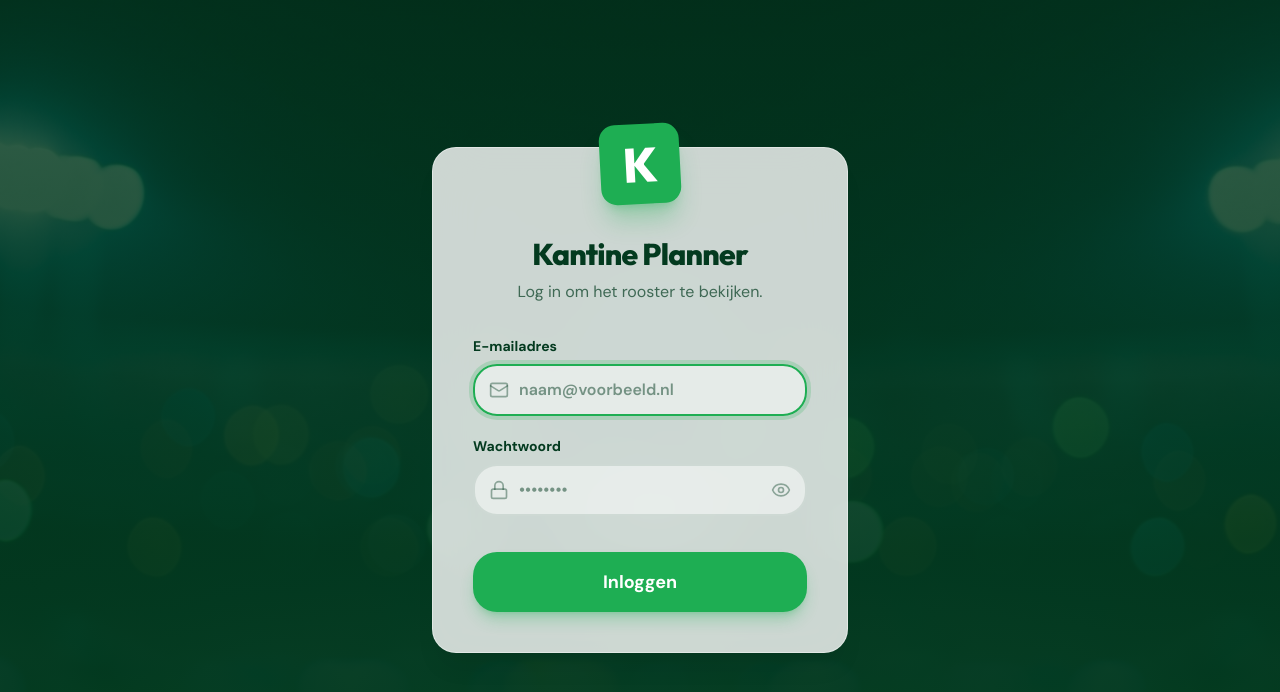
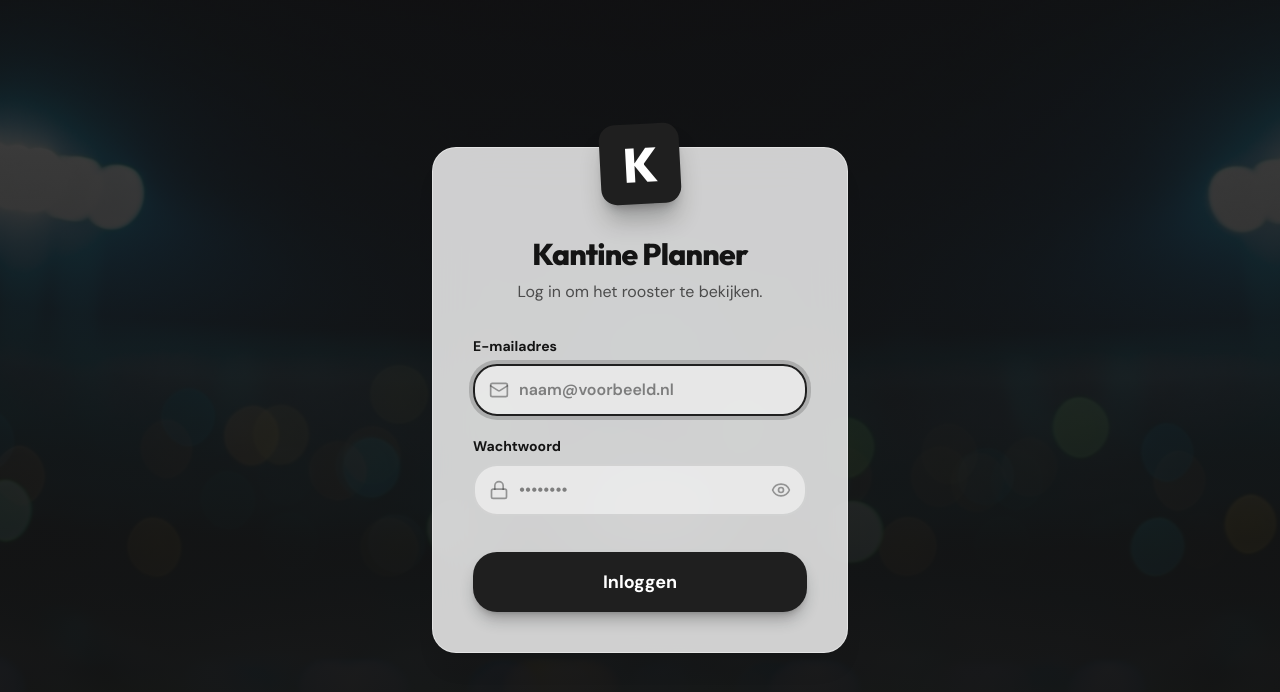
Before and after one commit to thomas-nienhaus/club-shift-manager, a React (Vite) app in the folder artifacts/kantine-planner/: page /login in a window 1280 px wide. Shown: the top 692 px of the page. Built offline with nearby package versions, Linux system fonts and the light colour scheme; no server answers.

Commit message:
feat: apply KCVO black/white color scheme
https://claude.ai/code/session_01LY6jQNywX1tcwhMUwvGxQW

```diff
--- a/artifacts/kantine-planner/src/index.css
+++ b/artifacts/kantine-planner/src/index.css
@@ -35,39 +35,37 @@
 }
 
 :root {
-  /* Clean, slightly warm off-white background */
-  --background: 120 10% 98%;
-  --foreground: 150 40% 10%;
+  --background: 0 0% 98%;
+  --foreground: 0 0% 10%;
 
   --card: 0 0% 100%;
-  --card-foreground: 150 40% 10%;
+  --card-foreground: 0 0% 10%;
 
-  /* Vibrant Grass Green - core sporty brand color */
-  --primary: 142 71% 40%;
+  /* KCVO zwart als primaire kleur */
+  --primary: 0 0% 12%;
   --primary-foreground: 0 0% 100%;
 
-  /* Dark Forest Green for solid elements */
-  --secondary: 150 90% 12%;
+  --secondary: 0 0% 20%;
   --secondary-foreground: 0 0% 100%;
 
-  --muted: 150 15% 94%;
-  --muted-foreground: 150 10% 40%;
+  --muted: 0 0% 94%;
+  --muted-foreground: 0 0% 42%;
 
-  /* Energetic Orange for open spots / attention */
+  /* Oranje als accentkleur voor aandachtspunten */
   --accent: 32 95% 55%;
   --accent-foreground: 0 0% 100%;
 
   --destructive: 0 84% 60%;
   --destructive-foreground: 0 0% 100%;
 
-  --border: 150 15% 88%;
-  --input: 150 15% 88%;
-  --ring: 142 71% 40%;
+  --border: 0 0% 88%;
+  --input: 0 0% 88%;
+  --ring: 0 0% 12%;
 
-  /* Deep dark green for sidebar */
-  --sidebar: 150 90% 12%;
+  /* Zwarte sidebar passend bij KCVO */
+  --sidebar: 0 0% 8%;
   --sidebar-foreground: 0 0% 100%;
-  --sidebar-accent: 142 71% 40%;
+  --sidebar-accent: 0 0% 22%;
 }
 
 @layer base {
@@ -92,7 +90,7 @@
     @apply block text-sm font-bold text-foreground mb-2;
   }
   .btn-primary {
-    @apply px-6 py-3 rounded-xl font-bold bg-primary text-primary-foreground shadow-lg shadow-primary/30 hover:shadow-xl hover:shadow-primary/40 hover:-translate-y-0.5 active:translate-y-0 active:shadow-md transition-all duration-200 disabled:opacity-50 disabled:pointer-events-none;
+    @apply px-6 py-3 rounded-xl font-bold bg-primary text-primary-foreground shadow-lg shadow-black/20 hover:shadow-xl hover:shadow-black/30 hover:-translate-y-0.5 active:translate-y-0 active:shadow-md transition-all duration-200 disabled:opacity-50 disabled:pointer-events-none;
   }
   .btn-secondary {
     @apply px-6 py-3 rounded-xl font-bold bg-white border-2 border-border text-foreground hover:border-primary hover:bg-primary/5 active:bg-primary/10 transition-all duration-200 disabled:opacity-50 disabled:pointer-events-none;
```
